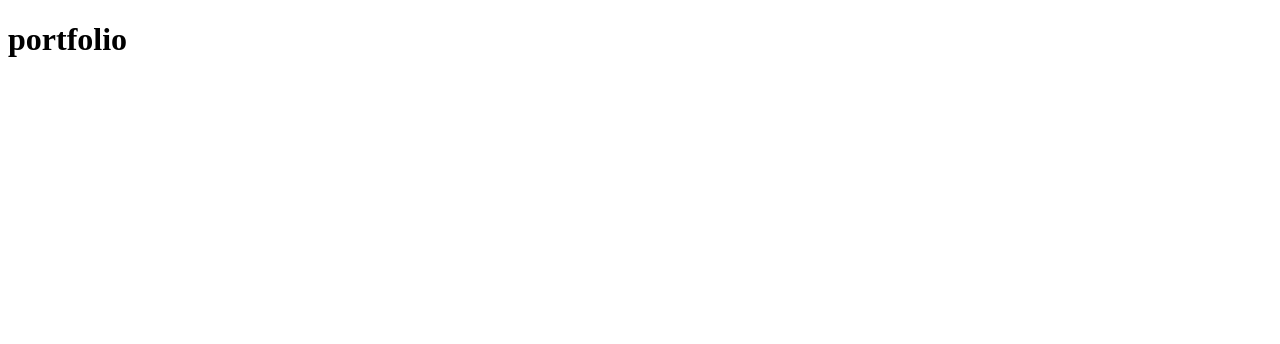
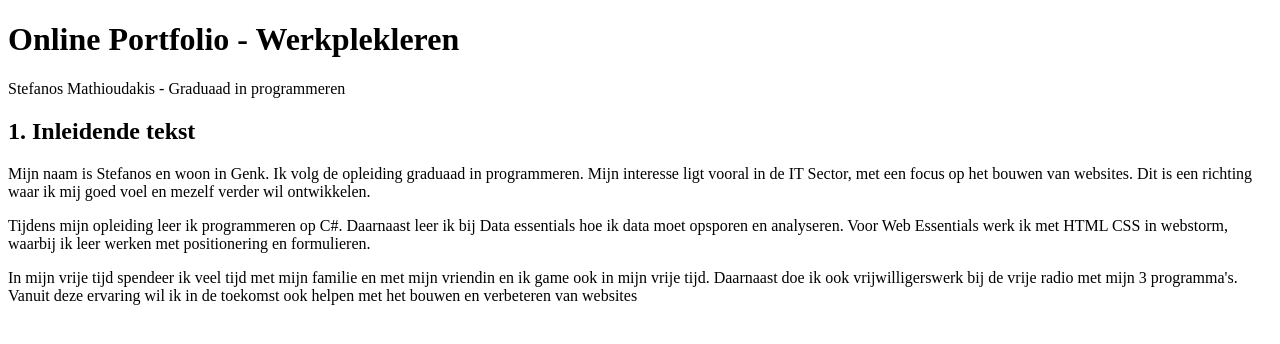
Before and after one commit to pxl-werkplekleren/portfolio-stefanosmathioudakis, a plain HTML site: page index.html in a window 1280 px wide. Drawn offline with Linux system fonts and the light colour scheme.

Commit message:
Enhance portfolio with new title and content
Updated the title and added introductory text to the portfolio.

```diff
--- a/index.html
+++ b/index.html
@@ -3,9 +3,23 @@
 <head>
   <meta charset="UTF-8">
   <meta name="viewport" content="witdh=device-witdh, initial-scale=1.0">
-  <title>portfolio</title>
+  <title>portfolio Stefanos</title>
     </head>
     <body>
-      <h1>portfolio</h1>
+      <h1>Online Portfolio - Werkplekleren</h1>
+      <p>Stefanos Mathioudakis - Graduaad in programmeren</p>
+
+      <h2>1. Inleidende tekst</h2>
+      <p>Mijn naam is Stefanos en woon in Genk.
+        Ik volg de opleiding graduaad in programmeren.
+        Mijn interesse ligt vooral in de IT Sector, met een focus op het bouwen van websites.
+        Dit is een richting waar ik mij goed voel en mezelf verder wil ontwikkelen.</p>
+      <p>Tijdens mijn opleiding leer ik programmeren op C#.
+        Daarnaast leer ik bij Data essentials hoe ik data moet opsporen en analyseren.
+        Voor Web Essentials werk ik met HTML CSS in webstorm, waarbij ik leer werken met positionering en formulieren.</p>
+      <p>In mijn vrije tijd spendeer ik veel tijd met mijn familie en met mijn vriendin en ik game ook in mijn vrije tijd.
+        Daarnaast doe ik ook vrijwilligerswerk bij de vrije radio met mijn 3 programma's.
+        Vanuit deze ervaring wil ik in de toekomst ook helpen met het bouwen en verbeteren van websites </p>
+
     </body>
 </html>
```
